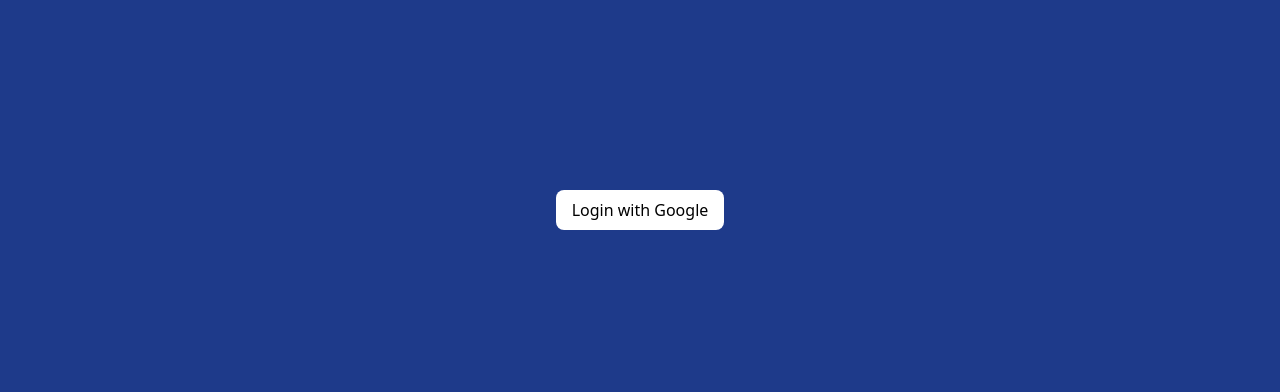
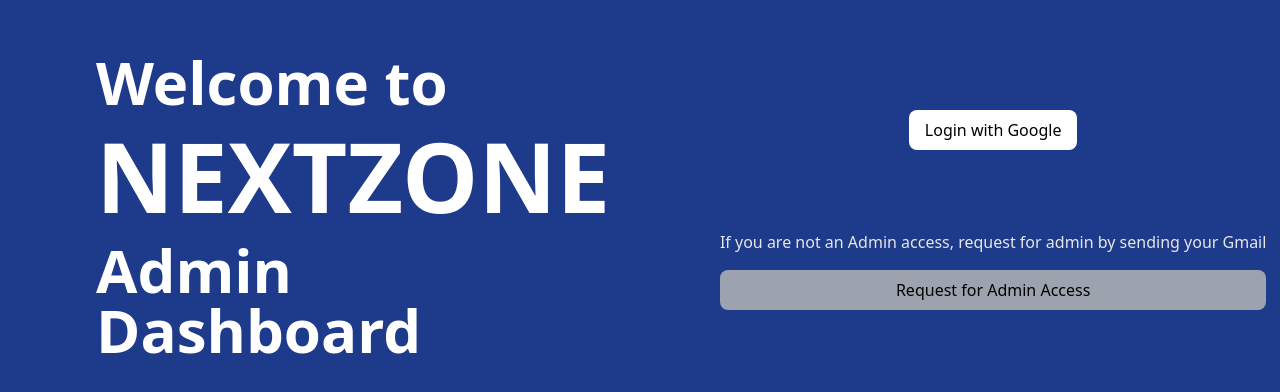
Before and after one commit to shokushwaha/NextZone-Admin, a Next.js app: page / in a window 1280 px wide. Shown: the part 190-582 px from the top of the page. Built offline with nearby package versions, Linux system fonts and the light colour scheme; no server answers.

Commit message:
login page updated

```diff
--- a/components/Layout.jsx
+++ b/components/Layout.jsx
@@ -13,13 +13,34 @@
         return (
             <div className="bg-blue-900 w-screen h-screen flex items-center align-middle">
                 <Head><title>Ecommerce - Admin Panel Login</title></Head>
-                <div className="text-center w-full">
+                <div className="w-full flex items-center justify-center">
+
+                    <h1 className="text-white px-24 font-bold text-6xl leading-20   " >Welcome to
+
+                        <span className="block uppercase text-8xl py-4">
+
+                            NextZone
+                        </span>
+                        Admin Dashboard</h1>
+                    <div className="text-center w-full flex flex-col items-center justify-center gap-10    ">
+
                         <button
                             onClick={login}
                             className="bg-white p-2 px-4 rounded-lg"
                         >
                             Login with Google
                         </button>
+
+                        <div className="flex flex-col gap-4 mt-10 flex-wrap">
+                            <span className="text-gray-200">If you are not an Admin access, request for admin by sending your Gmail</span>
+                            <button className="bg-gray-400 p-2 px-4 rounded-lg hover:bg-white">
+                                <a href="mailto:shobhitkushwaha1406@gmail.com">
+                                    Request for Admin Access
+                                </a>
+                            </button>
+                        </div>
+
+                    </div>
                 </div>
             </div>
         );
```
Lines whose indentation alone changed are shown as unchanged.
